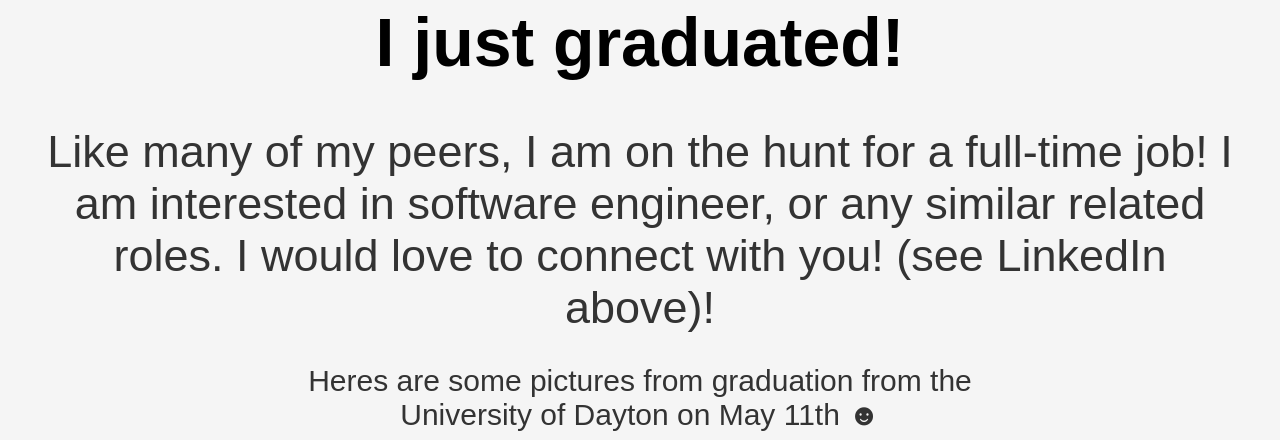
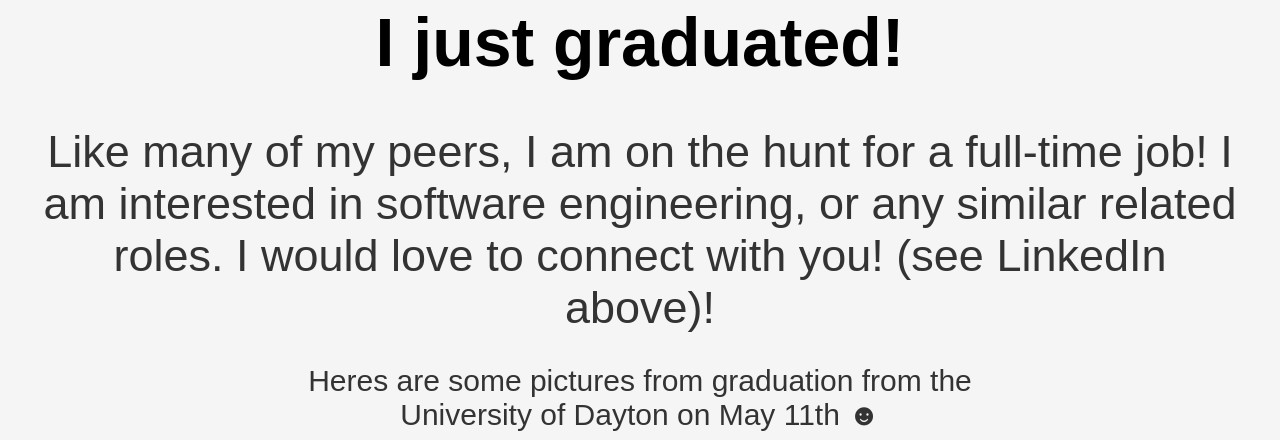
Before and after one commit to lanea17/lexielane.info, a plain HTML site: page index.html in a window 1280 px wide. Shown: the part 2297-2737 px from the top of the page. Drawn offline with nearby package versions, Linux system fonts and the light colour scheme; a web font is replaced by a local one.

Commit message:
Update index.html

```diff
--- a/index.html
+++ b/index.html
@@ -62,7 +62,7 @@
             <h2 class="graduation-title">I just graduated!</h2>
 
             <p class="intro-text">
-              Like many of my peers, I am on the hunt for a full-time job! I am interested in software engineer, or any similar related roles. I would love to connect with you! (see LinkedIn above)!
+              Like many of my peers, I am on the hunt for a full-time job! I am interested in software engineering, or any similar related roles. I would love to connect with you! (see LinkedIn above)!
             </p>
 
             <p class="other-text">
```
